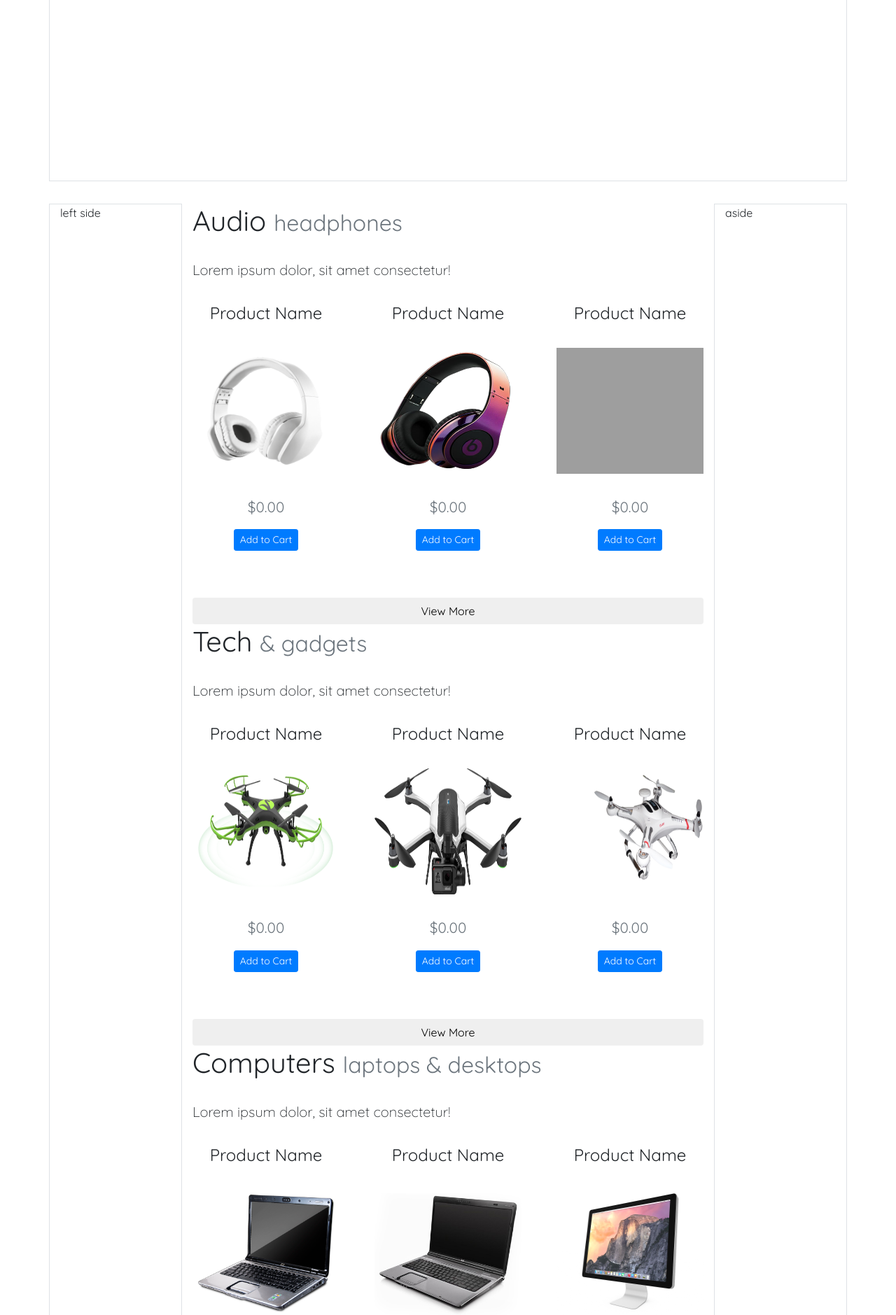
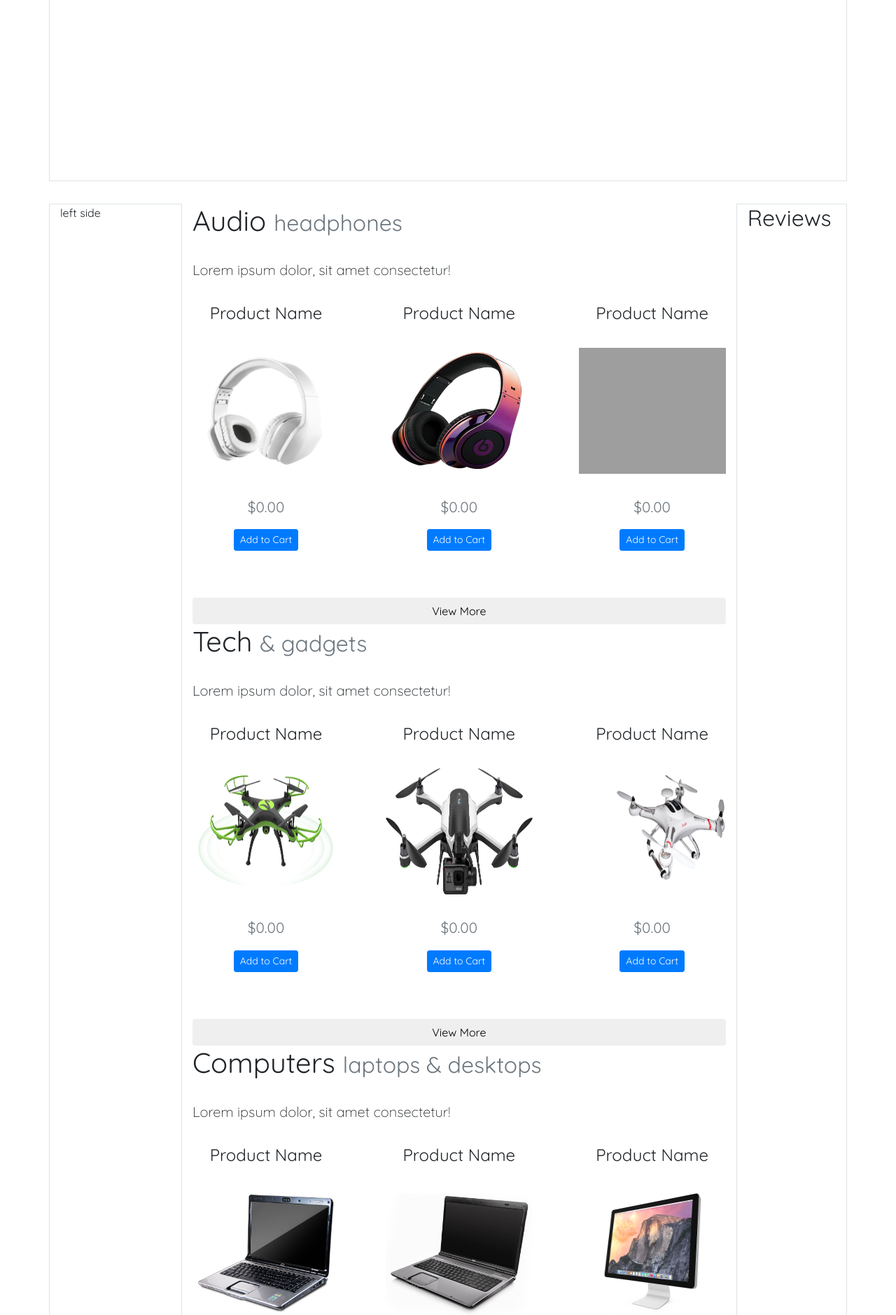
Before and after one commit to GWGweb-projectgroup/practice-project, a PHP site: page /products.html in a window 1280 px wide. Shown: the part 73-1952 px from the top of the page at 70% size. Run offline with PHP 8.4, Linux system fonts and the light colour scheme; some libraries are stand-ins or nearby versions; grey boxes are pictures that could not be loaded.

Commit message:
Revised products section to make room for customer review section

```diff
--- a/products.html
+++ b/products.html
@@ -69,8 +69,10 @@
       </div>
       <!-- / end of left side -->
 
-      <div class="col-8">
+      <div class="col-10">
 
+        <div class="row">
+          <div class="col-10">
             <!-- Audio Section -->
 
             <section class="audio-section">
@@ -424,12 +426,16 @@
             </section>
             <!-- / end of .accessories-section-->
           </div>
-      <!-- / end of middle container -->
-
+          <!-- / end of products section -->
           <div class="col-2 border">
-        aside
+            <h2>Reviews</h2>
           </div>
-      <!-- / end of aside -->
+          <!-- / end of reviews section -->
+        </div>
+        <!--  / end of .row -->
+        </div>
+      <!-- / end of products & reviews
+       -->
     </div>
   </div>
   <!--.container-->
```
Also changed, not shown: css/global_styles.css (+0 -10 lines). Lines whose indentation alone changed are shown as unchanged.
